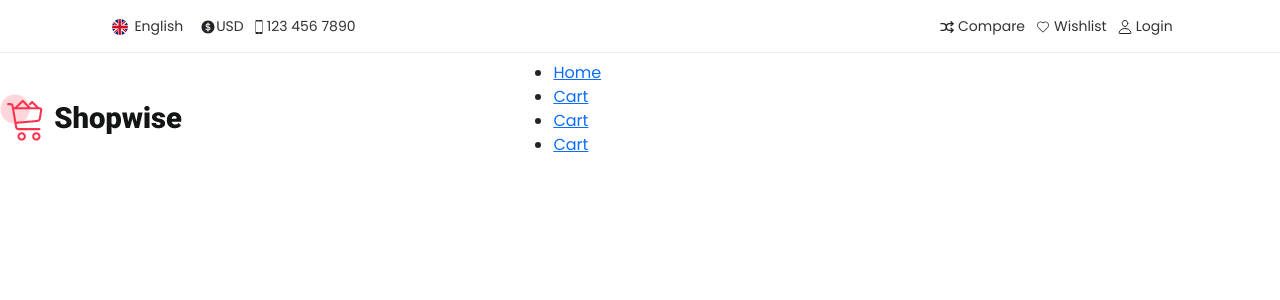
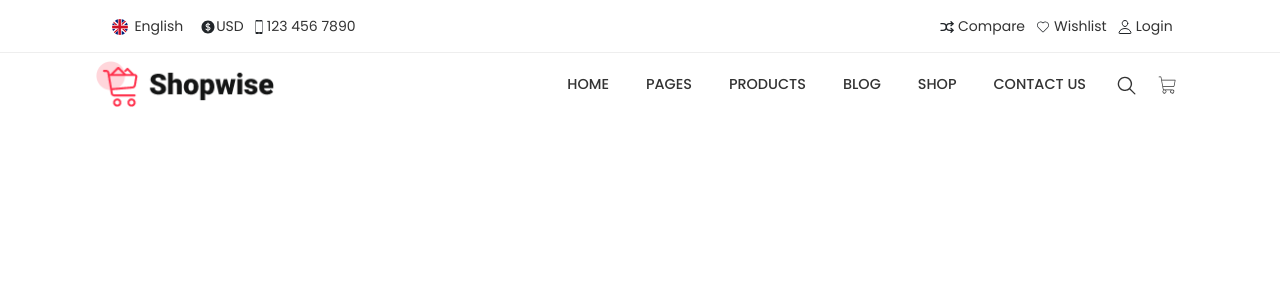
Before and after one commit to YoussefAbdAlhalem/Front-end-project, a React (Create React App) app: page / in a window 1280 px wide. Shown: the top 300 px of the page. Built offline with nearby package versions, Linux system fonts and the light colour scheme.

Commit message:
12/9/2025

```diff
--- a/src/Components/Navbar/Navbar.js
+++ b/src/Components/Navbar/Navbar.js
@@ -1,45 +1,82 @@
-import React from 'react'
+import {React} from 'react'
 import { Link, NavLink } from 'react-router-dom'
 import './nav.css'
 import 'bootstrap/dist/js/bootstrap.bundle.min.js';
 import "bootstrap/dist/css/bootstrap.min.css";
+import { GoSearch } from "react-icons/go";
+import { PiShoppingCartThin } from "react-icons/pi";
+import { IoIosMenu } from "react-icons/io";
+import { IoCloseOutline } from "react-icons/io5";
 
 //_______________________________//
 
 const Navbar = () => {
 	return (
-		<hea der>
-			<nav className='navbar'>
+		<nav className='navbar' user-select="none">
+			<div className='nav-container'>
 				<section className="logo-section">
 					<Link to="/">
 						<img src="/photos/Logo.png" alt="logo" className='logo' />
 					</Link>
 				</section>
 				{/*  */}
-				<section className='nav-links'>
-					<ul>
+				<section className="nav-right">
+					<section className='side-bar'>
+						<section className='nav-burger menu' onClick={() => document.querySelector('.side-bar').classList.remove('show')}>
+							<i className='close'><IoCloseOutline /></i>
+						</section>
 						<li>
-							<NavLink to="/home">Home</NavLink>
+							<NavLink to="/home" className={"nav-item"}>Home</NavLink>
 						</li>
 						<li>
-							<NavLink to="/cart">Cart</NavLink>
+							<NavLink to="/cart" className={"nav-item"}>Pages</NavLink>
 						</li>
 						<li>
-							<NavLink to="/cart">Cart</NavLink>
+							<NavLink to="/cart" className={"nav-item"}>Products</NavLink>
 						</li>
 						<li>
-							<NavLink to="/cart">Cart</NavLink>
+							<NavLink to="/cart" className={"nav-item"}>Blog</NavLink>
 						</li>
-					</ul>
+						<li>
+							<NavLink to="/cart" className={"nav-item"}>Shop</NavLink>
+						</li>
+						<li>
+							<NavLink to="/cart" className={"nav-item"}>Contact us</NavLink>
+						</li>
+					</section>
+					<section className='nav-list'>
+						<li>
+							<NavLink to="/home" className={"nav-item"}>Home</NavLink>
+						</li>
+						<li>
+							<NavLink to="/cart" className={"nav-item"}>Pages</NavLink>
+						</li>
+						<li>
+							<NavLink to="/cart" className={"nav-item"}>Products</NavLink>
+						</li>
+						<li>
+							<NavLink to="/cart" className={"nav-item"}>Blog</NavLink>
+						</li>
+						<li>
+							<NavLink to="/cart" className={"nav-item"}>Shop</NavLink>
+						</li>
+						<li>
+							<NavLink to="/cart" className={"nav-item"}>Contact us</NavLink>
+						</li>
+					</section>
+					<section className='search-section'>
+						<i><GoSearch /></i>
+					</section>
+					<section className='cart-section'>
+						<i><PiShoppingCartThin /></i>
+					</section>
+					{/* _________________________________________________________________________ */}
+					<section className='nav-burger' onClick={() => document.querySelector('.side-bar').classList.add('show')}>
+						<i className='menu'><IoIosMenu /></i>
+					</section>
 				</section>
-				<section className='search-section'>
-
-				</section>
-				<section className='cart-section'>
-
-				</section>
-			</nav>
-		</hea>
+			</div>
+		</nav>
 	)
 }
 
--- a/src/Components/Navbar/nav.css
+++ b/src/Components/Navbar/nav.css
@@ -1,23 +1,202 @@
-header{
-    height: 67px;
-    width: 100%;
-    display: flex;
-    justify-content: center;
-    align-items: center;
+* {
+    margin: 0;
+    padding: 0;
+
 }
 
-header a,
-header a:link{
+nav a,
+nav a:link {
     text-decoration: none;
     color: #333;
 }
 
-header .active {
+nav .active {
     text-decoration: none;
     color: inherit;
 }
 
-/* remove default list bullets and make nav horizontal */
-header ul {
+nav li {
     list-style: none;
 }
+
+/* __________________________ */
+.navbar {
+    width: 100%;
+    height: 50px;
+    display: sticky;
+    top: 0;
+    left: 0;
+    background: #fff;
+    z-index: 100;
+}
+
+.nav-container {
+    width: 90%;
+    display: flex;
+    align-items: center;
+    justify-content: space-between;
+    margin: auto;
+}
+
+.nav-right {
+    display: flex;
+    align-items: center;
+    gap: 20px;
+    margin-right: 3vw;
+}
+
+.logo-section {
+    height: 46px;
+    margin-left: 2.5vw;
+}
+
+.logo-section img {
+    max-height: 100%;
+}
+
+.logo-section img:hover {
+    cursor: pointer;
+}
+
+/* __________________________ */
+.nav-list {
+    list-style-type: none;
+    display: flex;
+    gap: 17px;
+
+    color: #FF324D;
+    background-color: #fff;
+}
+
+.nav-item {
+    font-size: 0.9rem;
+    width: 100%;
+    height: 100%;
+    font-weight: 500;
+    text-transform: uppercase;
+    padding: 8px 10px;
+    border-radius: 5px;
+    transition: all 0.3s ease;
+}
+
+.nav-item:hover {
+    color: #FF324D;
+    cursor: pointer;
+}
+
+/* ___________________________ */
+.search-section i {
+    font-size: 1.3rem;
+    cursor: pointer;
+    color: #333;
+}
+
+.cart-section i {
+    font-size: 1.3rem;
+    cursor: pointer;
+    color: #333;
+}
+
+
+
+
+/* ___________________________ */
+.nav-burger {
+    display: none;
+    cursor: pointer;
+    font-size: 2rem;
+}
+
+/* __________________________________ */
+.side-bar {
+    position: fixed;
+    top: 0;
+    right: 0;
+    width: 250px;
+    height: 100vh;
+    z-index: 999;
+    background-color: rgba(255, 255, 255, 0.2);
+    backdrop-filter: blur(10px);
+    box-shadow: -10px 0 10px rgba(0, 0, 0, 0.1);
+    flex-direction: column;
+    align-items: flex-start;
+    justify-content: flex-start;
+    display: flex;
+    top: 0;
+    right: -100%;
+    transition: 700ms ease-in-out;
+}
+
+.side-bar.show {
+    display: flex;
+    position: fixed;
+    right: 0;
+}
+
+.side-bar li {
+    width: 100%;
+    padding: 10px 0px;
+}
+
+.side-bar li .nav-item {
+    width: 100%;
+}
+/* _______________________________________________ */
+@media (min-width: 768px) {
+    .side-bar.show {
+        display: none;
+    }
+}
+
+
+@media (max-width: 768px) {
+    .nav-burger {
+        display: block;
+    }
+
+    .nav-list {
+        display: none;
+    }
+
+}
+
+@media (max-width: 400px) {
+    .logo-section {
+        height: 36px;
+    }
+    .side-bar {
+        width: 100%;
+    }
+}
+
+@media (max-width:966px) {
+    .nav-list .nav-item {
+        padding: 4px 8px;
+
+    }
+}
+/* __________________________________ */
+.checkbox {
+    width: 20px;
+    height: 20px;
+    background-color: red;
+}
+
+.menu {
+    display: block;
+    cursor: pointer;
+    transition: all 0.3s ease;
+}
+
+.menu:hover {
+    color: #FF324D;
+}
+
+.side-bar.show~.nav-burger .menu {
+    opacity: calc(0.1);
+    transition:0.4s ease-out ;
+}
+.side-bar~.nav-burger .menu {
+    opacity: calc(1);
+    transition:0.4s ease-out ;
+}
--- a/src/index.css
+++ b/src/index.css
@@ -4,3 +4,6 @@
     box-sizing: border-box;
     font-family: 'Poppins', sans-serif;
 }
+body{
+    height: 10000px;
+}
```
Also changed, not shown: public/photos/background.jpg (added), 1 other file (tests, documents, lock files or other folders).
